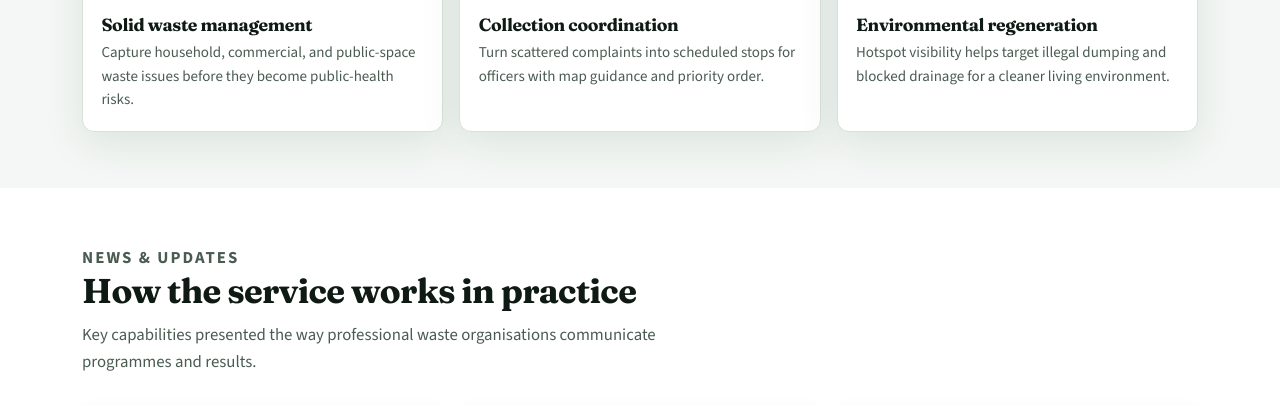
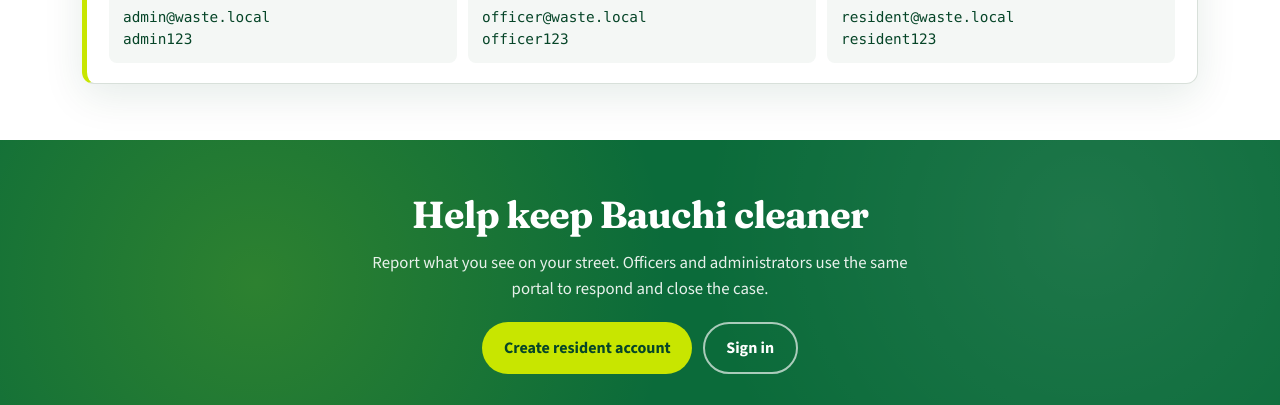
Before and after one commit to Sirleeem/wastetrack, a Flask app: page / in a window 1280 px wide. Shown: the part 4066-4471 px from the top of the page. Run offline with Flask 3, Linux system fonts and the light colour scheme.

Commit message:
Localize site for Bauchi, Nigeria: local copy, place names, and African imagery.
Drop canvas overlays, shrink hero, use Bauchi landmarks in samples and report form tips, rebrand as WasteTrack Bauchi.

```diff
--- a/app/static/css/landing.css
+++ b/app/static/css/landing.css
@@ -63,7 +63,7 @@
 /* —— Hero (Recorra-style: bold photo + CTA + trust chips) —— */
 .lp-hero {
   position: relative;
-  min-height: min(86vh, 680px);
+  min-height: min(72vh, 560px);
   display: grid;
   align-items: end;
   overflow: hidden;
@@ -699,11 +699,11 @@
 
 @media (min-width: 992px) {
   .lp-hero {
-    min-height: 640px;
+    min-height: 520px;
   }
 
   .lp-hero-content {
-    padding: 5rem 0 3.5rem;
+    padding: 4rem 0 3rem;
   }
 
   .lp-services {
@@ -717,6 +717,11 @@
 
 @media (max-width: 575.98px) {
   .lp-hero {
-    min-height: 78vh;
+    min-height: 68vh;
   }
 }
+
+/* Keep landing simple: no canvas overlays */
+.landing-page canvas {
+  display: none !important;
+}
--- a/app/templates/base.html
+++ b/app/templates/base.html
@@ -20,7 +20,7 @@
         <span class="brand-mark" aria-hidden="true"><i class="bi bi-recycle"></i></span>
         <span class="brand-text">
           <strong>WasteTrack</strong>
-          <small>Field ops</small>
+          <small>Bauchi · NG</small>
         </span>
       </a>
 
@@ -124,8 +124,8 @@
 
   <footer class="footer-wm">
     <div class="container d-flex flex-column flex-md-row justify-content-between gap-2">
-      <div><strong>WasteTrack</strong> · waste reporting & collection optimization</div>
-      <div>ATBU Bauchi · Computer Science</div>
+      <div><strong>WasteTrack Bauchi</strong> · refuse reporting &amp; collection</div>
+      <div>ATBU Bauchi · Bauchi State, Nigeria</div>
     </div>
   </footer>
 
--- a/app/templates/main/home.html
+++ b/app/templates/main/home.html
@@ -1,37 +1,42 @@
 {% extends "base.html" %}
-{% block title %}WasteTrack — Waste Management Reporting Portal{% endblock %}
+{% block title %}WasteTrack Bauchi — Report refuse & track collection{% endblock %}
 
 {% block head %}
-<link rel="stylesheet" href="{{ url_for('static', filename='css/landing.css') }}?v=1">
-<link rel="preload" as="image" href="https://images.unsplash.com/photo-1532996122724-e3c354a0b15b?auto=format&fit=crop&w=1800&q=80">
+<link rel="stylesheet" href="{{ url_for('static', filename='css/landing.css') }}?v=2">
+<link rel="preload" as="image" href="https://images.unsplash.com/photo-1618828665011-0abd973f7bb8?auto=format&fit=crop&w=1800&q=80">
 {% endblock %}
 
 {% block hero %}{% endblock %}
 {% block main_class %}landing-page{% endblock %}
 
 {% block content %}
-{# Authority strip — LAWMA-style official bar #}
+{# Local authority strip #}
 <div class="lp-topstrip">
   <div class="container inner">
-    <span><strong>WasteTrack</strong> · Waste Management Reporting &amp; Collection Authority Portal</span>
+    <span><strong>WasteTrack Bauchi</strong> · Refuse reporting &amp; collection portal</span>
     <span>
-      ATBU Bauchi
+      Bauchi State, Nigeria
       · <a href="{{ url_for('main.about') }}">About</a>
-      · <a href="{{ url_for('auth.login') }}">Portal sign-in</a>
+      · <a href="{{ url_for('auth.login') }}">Sign in</a>
     </span>
   </div>
 </div>
 
-{# Hero — Recorra-style bold photo + trust #}
+{# Hero — local focus, no canvas #}
 <section class="lp-hero" aria-label="Introduction">
-  <div class="lp-hero-bg" style="background-image:url('https://images.unsplash.com/photo-1532996122724-e3c354a0b15b?auto=format&fit=crop&w=1920&q=80');" role="img" aria-label="Waste collection operations"></div>
+  <div
+    class="lp-hero-bg"
+    style="background-image:url('https://images.unsplash.com/photo-1618828665011-0abd973f7bb8?auto=format&fit=crop&w=1920&q=80');"
+    role="img"
+    aria-label="Nigerian city street and community environment"
+  ></div>
   <div class="lp-hero-overlay"></div>
   <div class="container lp-hero-content">
-    <span class="lp-badge"><i class="bi bi-recycle"></i> Cleaner communities · Accountable collection</span>
-    <h1>Report waste. Track response. Keep the city clean.</h1>
+    <span class="lp-badge"><i class="bi bi-geo-alt-fill"></i> Bauchi State · Cleaner neighbourhoods</span>
+    <h1>Report refuse in your area. Follow it until it is cleared.</h1>
     <p class="lp-hero-lead">
-      The digital channel for residents to report sanitation issues, and for authorities
-      and collection crews to verify, schedule, and clear them — with full case history.
+      For residents of Bauchi and surrounding communities: report overflowing bins, illegal dumping,
+      and blocked drains. Local officers and administrators can verify, schedule, and close each case.
     </p>
     <div class="lp-hero-actions">
       {% if current_user.is_authenticated %}
@@ -40,271 +45,218 @@
         {% elif current_user.is_officer %}
           <a class="btn-lp-primary" href="{{ url_for('officer.dashboard') }}">Open field tasks</a>
         {% else %}
-          <a class="btn-lp-primary" href="{{ url_for('resident.new_report') }}">Submit a waste report</a>
-          <a class="btn-lp-outline" href="{{ url_for('resident.dashboard') }}">My dashboard</a>
+          <a class="btn-lp-primary" href="{{ url_for('resident.new_report') }}">Report refuse now</a>
+          <a class="btn-lp-outline" href="{{ url_for('resident.dashboard') }}">My reports</a>
         {% endif %}
       {% else %}
-        <a class="btn-lp-primary" href="{{ url_for('auth.register') }}">Report waste now</a>
-        <a class="btn-lp-outline" href="{{ url_for('auth.login') }}">Authorised sign-in</a>
+        <a class="btn-lp-primary" href="{{ url_for('auth.register') }}">Report refuse now</a>
+        <a class="btn-lp-outline" href="{{ url_for('auth.login') }}">Sign in</a>
       {% endif %}
     </div>
     <ul class="lp-trust">
-      <li><i class="bi bi-check-circle-fill"></i> Map-based incident reporting</li>
-      <li><i class="bi bi-check-circle-fill"></i> Role-based authority workflows</li>
-      <li><i class="bi bi-check-circle-fill"></i> Optimised collection sequencing</li>
+      <li><i class="bi bi-check-circle-fill"></i> Map pin for Bauchi locations</li>
+      <li><i class="bi bi-check-circle-fill"></i> Works on phone in the field</li>
+      <li><i class="bi bi-check-circle-fill"></i> Built at ATBU Bauchi</li>
     </ul>
   </div>
 </section>
 
-{# Why it works — Recorra photo value props #}
+{# Why local #}
 <section class="lp-section lp-section-muted">
   <div class="container">
     <header class="lp-section-head">
-      <p class="lp-kicker">Why this portal</p>
-      <h2>Built for the street, trusted for operations</h2>
-      <p>Patterns used by leading waste authorities and commercial operators: clear reporting, local dispatch, and measurable response.</p>
+      <p class="lp-kicker">Why Bauchi needs this</p>
+      <h2>From market gate to Yelwa road — one clear channel</h2>
+      <p>
+        Many refuse complaints still move by phone call or word of mouth. That makes it hard to
+        confirm the place, prioritise urgent sites, or know when a team has finished the job.
+      </p>
     </header>
 
     <div class="lp-why-grid">
       <article class="lp-why-card">
-        <img src="https://images.unsplash.com/photo-1611284446314-60a58ac0deb9?auto=format&fit=crop&w=900&q=80" alt="Resident reporting environment issue" loading="lazy" width="900" height="600">
+        <img
+          src="https://images.unsplash.com/photo-1577948000111-9c970dfe3743?auto=format&fit=crop&w=900&q=80"
+          alt="Busy West African market area"
+          loading="lazy" width="900" height="600"
+        >
         <div class="lp-why-body">
-          <div class="lp-why-num">01 — Reliable</div>
-          <h3>Every report is a tracked case</h3>
-          <p>Submissions capture category, description, location, and optional photo evidence — so nothing depends on a lost phone call or informal complaint.</p>
+          <div class="lp-why-num">01 — Residents</div>
+          <h3>Report where the problem is</h3>
+          <p>
+            Drop a pin near the market, mosque, motor park, or estate road. Add a short description
+            and optional photo so the authority can see the real situation.
+          </p>
         </div>
       </article>
 
       <article class="lp-why-card">
-        <img src="https://images.unsplash.com/photo-1581578731548-c64695cc6952?auto=format&fit=crop&w=900&q=80" alt="Field collection crew" loading="lazy" width="900" height="600">
+        <img
+          src="https://images.unsplash.com/photo-1547471080-7cc2caa01a7e?auto=format&fit=crop&w=900&q=80"
+          alt="Community street in West Africa"
+          loading="lazy" width="900" height="600"
+        >
         <div class="lp-why-body">
-          <div class="lp-why-num">02 — Local</div>
-          <h3>Field officers get clear stops</h3>
-          <p>Assigned tasks show map pins, urgency, and schedule so collection teams work from a structured list — not scattered verbal instructions.</p>
+          <div class="lp-why-num">02 — Collection team</div>
+          <h3>Clear assigned stops on the ground</h3>
+          <p>
+            Officers see mapped tasks for Bauchi areas, start work on site, and mark completion
+            so residents can follow the status.
+          </p>
         </div>
       </article>
 
       <article class="lp-why-card">
-        <img src="https://images.unsplash.com/photo-1454165804606-c3d57bc86b40?auto=format&fit=crop&w=900&q=80" alt="Operations planning desk" loading="lazy" width="900" height="600">
+        <img
+          src="https://images.unsplash.com/photo-1489392191049-fc10c97e64b6?auto=format&fit=crop&w=900&q=80"
+          alt="Northern Nigeria landscape and settlement"
+          loading="lazy" width="900" height="600"
+        >
         <div class="lp-why-body">
-          <div class="lp-why-num">03 — Accountable</div>
-          <h3>Authorities see the full trail</h3>
-          <p>Verify, prioritise, assign, schedule, and close cases with a complete status history for audit, defence, and service improvement.</p>
+          <div class="lp-why-num">03 — Authority</div>
+          <h3>Plan collection with better visibility</h3>
+          <p>
+            Administrators verify cases, set urgency, assign officers, and group nearby reports
+            for a practical collection order across the LGA.
+          </p>
         </div>
       </article>
     </div>
   </div>
 </section>
 
-{# What we do — LAWMA-style service tiles with photo backgrounds #}
+{# Services #}
 <section class="lp-section">
   <div class="container">
     <header class="lp-section-head">
-      <p class="lp-kicker">What we do</p>
-      <h2>Online services of the portal</h2>
-      <p>Access the channel that matches your role — public reporting, authority control, or field operations.</p>
+      <p class="lp-kicker">What you can do here</p>
+      <h2>Portal services for Bauchi users</h2>
+      <p>Choose the service that matches your role in the community or the waste authority.</p>
     </header>
 
     <div class="lp-services">
       <a class="lp-service" href="{% if current_user.is_authenticated and current_user.is_resident %}{{ url_for('resident.new_report') }}{% else %}{{ url_for('auth.register') }}{% endif %}">
-        <div class="lp-service-bg" style="background-image:url('https://images.unsplash.com/photo-1604187351574-c75ca79f5807?auto=format&fit=crop&w=1000&q=80');"></div>
+        <div class="lp-service-bg" style="background-image:url('https://images.unsplash.com/photo-1577948000111-9c970dfe3743?auto=format&fit=crop&w=1000&q=80');"></div>
         <div class="lp-service-shade"></div>
         <div class="lp-service-body">
           <div class="lp-service-icon"><i class="bi bi-geo-alt-fill"></i></div>
-          <h3>Resident reporting</h3>
-          <p>Lodge overflow, illegal dump, or drainage issues with a map pin and optional photo.</p>
-          <span class="lp-service-link">Open service →</span>
+          <h3>Resident report</h3>
+          <p>Illegal dump, overflow, blocked drainage, household refuse — pin it on the map.</p>
+          <span class="lp-service-link">Report now →</span>
         </div>
       </a>
 
       <a class="lp-service" href="{{ url_for('auth.login') }}">
-        <div class="lp-service-bg" style="background-image:url('https://images.unsplash.com/photo-1504384764586-bb4cdc1707b0?auto=format&fit=crop&w=1000&q=80');"></div>
+        <div class="lp-service-bg" style="background-image:url('https://images.unsplash.com/photo-1523805009345-7448845a9e53?auto=format&fit=crop&w=1000&q=80');"></div>
         <div class="lp-service-shade"></div>
         <div class="lp-service-body">
           <div class="lp-service-icon"><i class="bi bi-building"></i></div>
           <h3>Authority desk</h3>
-          <p>Review queue, set urgency, assign officers, publish schedules, and run route optimisation.</p>
-          <span class="lp-service-link">Admin access →</span>
+          <p>Verify reports from Bauchi communities, assign crews, and schedule pickups.</p>
+          <span class="lp-service-link">Admin sign-in →</span>
         </div>
       </a>
 
       <a class="lp-service" href="{{ url_for('auth.login') }}">
-        <div class="lp-service-bg" style="background-image:url('https://images.unsplash.com/photo-1621451537084-482c73073a0f?auto=format&fit=crop&w=1000&q=80');"></div>
+        <div class="lp-service-bg" style="background-image:url('https://images.unsplash.com/photo-1516026672322-bc52d61a55d5?auto=format&fit=crop&w=1000&q=80');"></div>
         <div class="lp-service-shade"></div>
         <div class="lp-service-body">
           <div class="lp-service-icon"><i class="bi bi-truck"></i></div>
-          <h3>Collection operations</h3>
-          <p>Receive assigned stops, navigate locations, start and complete field tasks in real time.</p>
-          <span class="lp-service-link">Officer access →</span>
-        </div>
-      </a>
-
-      <a class="lp-service" href="{{ url_for('main.about') }}">
-        <div class="lp-service-bg" style="background-image:url('https://images.unsplash.com/photo-1542601906990-b4d3fb778b09?auto=format&fit=crop&w=1000&q=80');"></div>
-        <div class="lp-service-shade"></div>
-        <div class="lp-service-body">
-          <div class="lp-service-icon"><i class="bi bi-recycle"></i></div>
-          <h3>Resource recovery</h3>
-          <p>Structured data for hotspots and priorities — foundation for smarter recovery and cleaner streets.</p>
-          <span class="lp-service-link">Learn more →</span>
-        </div>
-      </a>
-
-      <a class="lp-service" href="{{ url_for('auth.login') }}">
-        <div class="lp-service-bg" style="background-image:url('https://images.unsplash.com/photo-1488521787991-ed7bbaae773c?auto=format&fit=crop&w=1000&q=80');"></div>
-        <div class="lp-service-shade"></div>
-        <div class="lp-service-body">
-          <div class="lp-service-icon"><i class="bi bi-people"></i></div>
-          <h3>Education &amp; awareness</h3>
-          <p>Transparent case status builds public trust and encourages responsible reporting culture.</p>
-          <span class="lp-service-link">Sign in →</span>
-        </div>
-      </a>
-
-      <a class="lp-service" href="{{ url_for('auth.login') }}">
-        <div class="lp-service-bg" style="background-image:url('https://images.unsplash.com/photo-1551288049-bebda4e38f71?auto=format&fit=crop&w=1000&q=80');"></div>
-        <div class="lp-service-shade"></div>
-        <div class="lp-service-body">
-          <div class="lp-service-icon"><i class="bi bi-graph-up"></i></div>
-          <h3>Analytics &amp; planning</h3>
-          <p>Dashboards for categories, urgency, response time, and hotspot density for decision support.</p>
-          <span class="lp-service-link">View analytics →</span>
+          <h3>Field collection</h3>
+          <p>Officers receive stops, navigate locations, and close jobs after collection.</p>
+          <span class="lp-service-link">Officer sign-in →</span>
         </div>
       </a>
     </div>
   </div>
 </section>
 
-{# Impact in numbers — Recorra stats band #}
+{# Areas / coverage #}
 <section class="lp-section lp-section-green">
   <div class="container">
     <header class="lp-section-head">
-      <p class="lp-kicker">Portal capabilities</p>
-      <h2>Monitoring impact without losing the plot</h2>
-      <p>Designed for evaluation and operational clarity — from first report to completed collection.</p>
+      <p class="lp-kicker">Coverage focus</p>
+      <h2>Built around Bauchi community realities</h2>
+      <p>Prototype map defaults and sample data use Bauchi coordinates and local place-style addresses.</p>
     </header>
     <div class="lp-stats">
       <div class="lp-stat">
-        <strong>3 roles</strong>
-        <span>Residents, collection officers, and administrators with separated permissions</span>
+        <strong>Bauchi metropolis</strong>
+        <span>Default map centre for reporting (approx. 10.32°N, 9.84°E)</span>
       </div>
       <div class="lp-stat">
-        <strong>7 statuses</strong>
-        <span>Full lifecycle from submitted through verified, assigned, scheduled, and completed</span>
+        <strong>Local landmarks</strong>
+        <span>Markets, motor parks, estates, drains, and public spaces</span>
       </div>
       <div class="lp-stat">
-        <strong>1 trail</strong>
-        <span>Time-stamped history on every case for accountability and academic evaluation</span>
+        <strong>ATBU campus link</strong>
+        <span>Final-year project · Computer Science · ATBU Bauchi</span>
       </div>
       <div class="lp-stat">
-        <strong>Map-first</strong>
-        <span>OpenStreetMap pins for reporting, dispatch, and route optimisation</span>
-      </div>
-      <div class="lp-stat">
-        <strong>Route logic</strong>
-        <span>Haversine nearest-neighbour sequencing with urgency preference</span>
-      </div>
-      <div class="lp-stat">
-        <strong>Mobile ready</strong>
-        <span>Field-friendly layouts for reporting and task updates on phone</span>
+        <strong>Nigeria context</strong>
+        <span>Designed for LGA-style refuse coordination, not foreign city logistics</span>
       </div>
     </div>
   </div>
 </section>
 
-{# Mission — LAWMA institutional narrative #}
+{# Mandate #}
 <section class="lp-section">
   <div class="container">
     <div class="lp-mission">
       <figure>
-        <img src="https://images.unsplash.com/photo-1621451537084-482c73073a0f?auto=format&fit=crop&w=1200&q=80" alt="Urban sanitation and cleaner streets" width="1200" height="800" loading="lazy">
+        <img
+          src="https://images.unsplash.com/photo-1489392191049-fc10c97e64b6?auto=format&fit=crop&w=1200&q=80"
+          alt="Northern Nigeria community setting"
+          width="1200" height="800" loading="lazy"
+        >
       </figure>
       <div class="lp-mission-copy">
-        <p class="lp-kicker">Our mandate</p>
-        <h2>A structured channel between the community and waste authorities</h2>
+        <p class="lp-kicker">Our purpose in Bauchi</p>
+        <h2>A practical tool for cleaner streets and better response</h2>
         <p>
-          Informal complaints by phone or word of mouth make it hard to verify locations, prioritise cases,
-          or measure response. WasteTrack captures waste issues as structured records so collection can be
-          planned with clearer operational visibility — in the spirit of professional waste authorities
-          and modern collection partners.
+          WasteTrack helps close the gap between people who see refuse problems and the teams
+          responsible for clearing them — with records you can follow from submission to completion.
         </p>
         <ul class="lp-checklist">
-          <li>Central register of reported waste incidents</li>
-          <li>Verification, assignment, and scheduling workflows</li>
-          <li>Proximity-based collection order support</li>
-          <li>Status history for service accountability</li>
+          <li>Report overflow, illegal dumping, and blocked drains</li>
+          <li>Track status without repeated phone follow-ups</li>
+          <li>Help officers plan nearby stops more efficiently</li>
+          <li>Give administrators a single view of open cases</li>
         </ul>
-        <a class="btn-lp-primary" href="{{ url_for('main.about') }}" style="border-radius:999px;">Read the system mandate</a>
+        <a class="btn-lp-primary" href="{{ url_for('main.about') }}">About this Bauchi project</a>
       </div>
     </div>
   </div>
 </section>
 
-{# Cleaner community initiatives — LAWMA Cleaner Lagos style #}
+{# Local priorities #}
 <section class="lp-section lp-section-muted">
   <div class="container">
     <header class="lp-section-head">
-      <p class="lp-kicker">Cleaner communities</p>
-      <h2>Priorities this portal supports</h2>
-      <p>Solid waste visibility, coordinated collection, and environmental regeneration start with reliable data.</p>
+      <p class="lp-kicker">Local priorities</p>
+      <h2>Issues common across Bauchi neighbourhoods</h2>
     </header>
     <div class="lp-initiatives">
       <article class="lp-init">
-        <img src="https://images.unsplash.com/photo-1604187351574-c75ca79f5807?auto=format&fit=crop&w=800&q=80" alt="Solid waste management" loading="lazy">
+        <img src="https://images.unsplash.com/photo-1604187351574-c75ca79f5807?auto=format&fit=crop&w=800&q=80" alt="Refuse accumulation" loading="lazy">
         <div class="lp-init-body">
-          <h3>Solid waste management</h3>
-          <p>Capture household, commercial, and public-space waste issues before they become public-health risks.</p>
+          <h3>Overflowing public bins</h3>
+          <p>Report full skips and scattered refuse around bus stops, markets, and estates.</p>
         </div>
       </article>
       <article class="lp-init">
-        <img src="https://images.unsplash.com/photo-1532996122724-e3c354a0b15b?auto=format&fit=crop&w=800&q=80" alt="Collection operations" loading="lazy">
+        <img src="https://images.unsplash.com/photo-1532996122724-e3c354a0b15b?auto=format&fit=crop&w=800&q=80" alt="Waste collection truck" loading="lazy">
         <div class="lp-init-body">
-          <h3>Collection coordination</h3>
-          <p>Turn scattered complaints into scheduled stops for officers with map guidance and priority order.</p>
+          <h3>Missed or delayed collection</h3>
+          <p>Flag locations where refuse has waited too long so crews can be scheduled.</p>
         </div>
       </article>
       <article class="lp-init">
-        <img src="https://images.unsplash.com/photo-1542601906990-b4d3fb778b09?auto=format&fit=crop&w=800&q=80" alt="Environmental regeneration" loading="lazy">
+        <img src="https://images.unsplash.com/photo-1542601906990-b4d3fb778b09?auto=format&fit=crop&w=800&q=80" alt="Drainage and environment" loading="lazy">
         <div class="lp-init-body">
-          <h3>Environmental regeneration</h3>
-          <p>Hotspot visibility helps target illegal dumping and blocked drainage for a cleaner living environment.</p>
-        </div>
-      </article>
-    </div>
-  </div>
-</section>
-
-{# News & events — LAWMA style #}
-<section class="lp-section">
-  <div class="container">
-    <header class="lp-section-head">
-      <p class="lp-kicker">News &amp; updates</p>
-      <h2>How the service works in practice</h2>
-      <p>Key capabilities presented the way professional waste organisations communicate programmes and results.</p>
-    </header>
-    <div class="lp-news">
-      <article class="lp-news-card">
-        <img src="https://images.unsplash.com/photo-1611284446314-60a58ac0deb9?auto=format&fit=crop&w=800&q=80" alt="Community reporting" loading="lazy">
-        <div class="lp-news-body">
-          <div class="lp-news-date">Service feature</div>
-          <h3>Residents pin waste issues on the map</h3>
-          <p>Geolocation and photo evidence reduce ambiguity and speed verification.</p>
-        </div>
-      </article>
-      <article class="lp-news-card">
-        <img src="https://images.unsplash.com/photo-1581578731548-c64695cc6952?auto=format&fit=crop&w=800&q=80" alt="Collection crew" loading="lazy">
-        <div class="lp-news-body">
-          <div class="lp-news-date">Operations</div>
-          <h3>Officers close the loop in the field</h3>
-          <p>Start and complete tasks with notes so the public record stays accurate.</p>
-        </div>
-      </article>
-      <article class="lp-news-card">
-        <img src="https://images.unsplash.com/photo-1551288049-bebda4e38f71?auto=format&fit=crop&w=800&q=80" alt="Analytics dashboard" loading="lazy">
-        <div class="lp-news-body">
-          <div class="lp-news-date">Planning</div>
-          <h3>Route optimisation for pending stops</h3>
-          <p>Group nearby reports and recommend collection order by distance and urgency.</p>
+          <h3>Blocked drains &amp; illegal dumps</h3>
+          <p>Pin drainage blockages and open dumps that threaten health during the rains.</p>
         </div>
       </article>
     </div>
@@ -312,11 +264,11 @@
 </section>
 
 {% if show_demo_credentials %}
-<section class="lp-section lp-section-muted">
+<section class="lp-section">
   <div class="container">
     <div class="lp-demo">
-      <h3>Authorised demonstration access</h3>
-      <p>Evaluation accounts for the academic prototype. Use only for demonstration — not for real personal data.</p>
+      <h3>Demo access (academic prototype)</h3>
+      <p>For ATBU project demonstration only. Not for real personal data.</p>
       <div class="lp-demo-grid">
         <div>
           <span>Administrator</span>
@@ -339,21 +291,19 @@
 </section>
 {% endif %}
 
-{# Closing CTA — Recorra “join the revolution” energy #}
 <section class="lp-cta">
   <div class="container">
-    <h2>Join the cleaner-community effort</h2>
+    <h2>Help keep Bauchi cleaner</h2>
     <p>
-      Report an issue, manage the queue, or clear a stop — one portal for residents,
-      authorities, and collection teams.
+      Report what you see on your street. Officers and administrators use the same portal
+      to respond and close the case.
     </p>
     <div class="lp-cta-actions">
       {% if current_user.is_authenticated %}
         <a class="btn-lp-primary" href="{{ url_for('main.home') }}">Open my workspace</a>
-        <a class="btn-lp-outline" href="{{ url_for('main.about') }}">About the system</a>
       {% else %}
-        <a class="btn-lp-primary" href="{{ url_for('auth.register') }}">Get started</a>
-        <a class="btn-lp-outline" href="{{ url_for('auth.login') }}">Sign in to the portal</a>
+        <a class="btn-lp-primary" href="{{ url_for('auth.register') }}">Create resident account</a>
+        <a class="btn-lp-outline" href="{{ url_for('auth.login') }}">Sign in</a>
       {% endif %}
     </div>
   </div>
```
Also changed, not shown: app/__init__.py (+18 -9 lines), app/templates/main/about.html (+31 -25 lines), app/templates/resident/new_report.html (+9 -9 lines).
